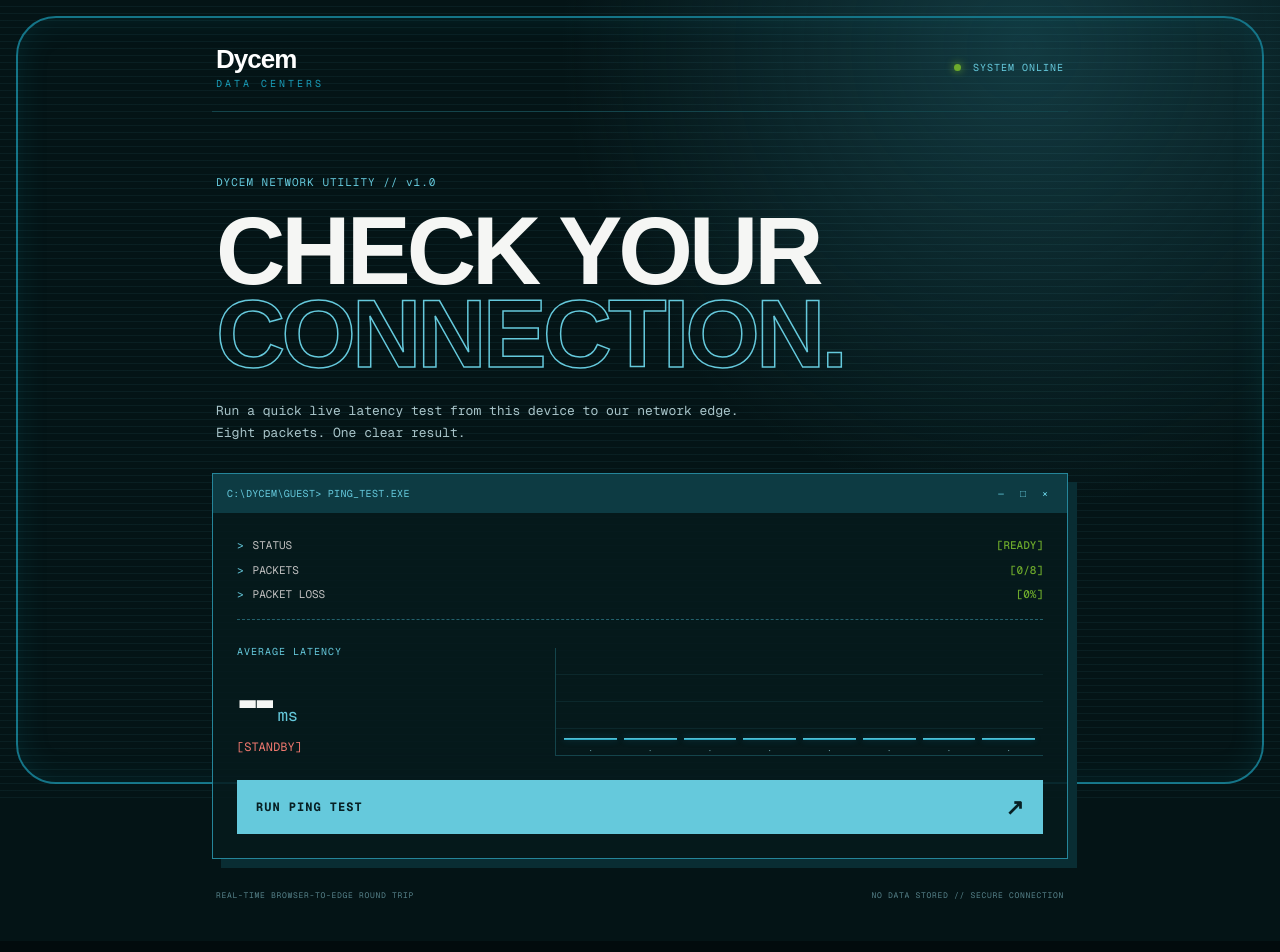
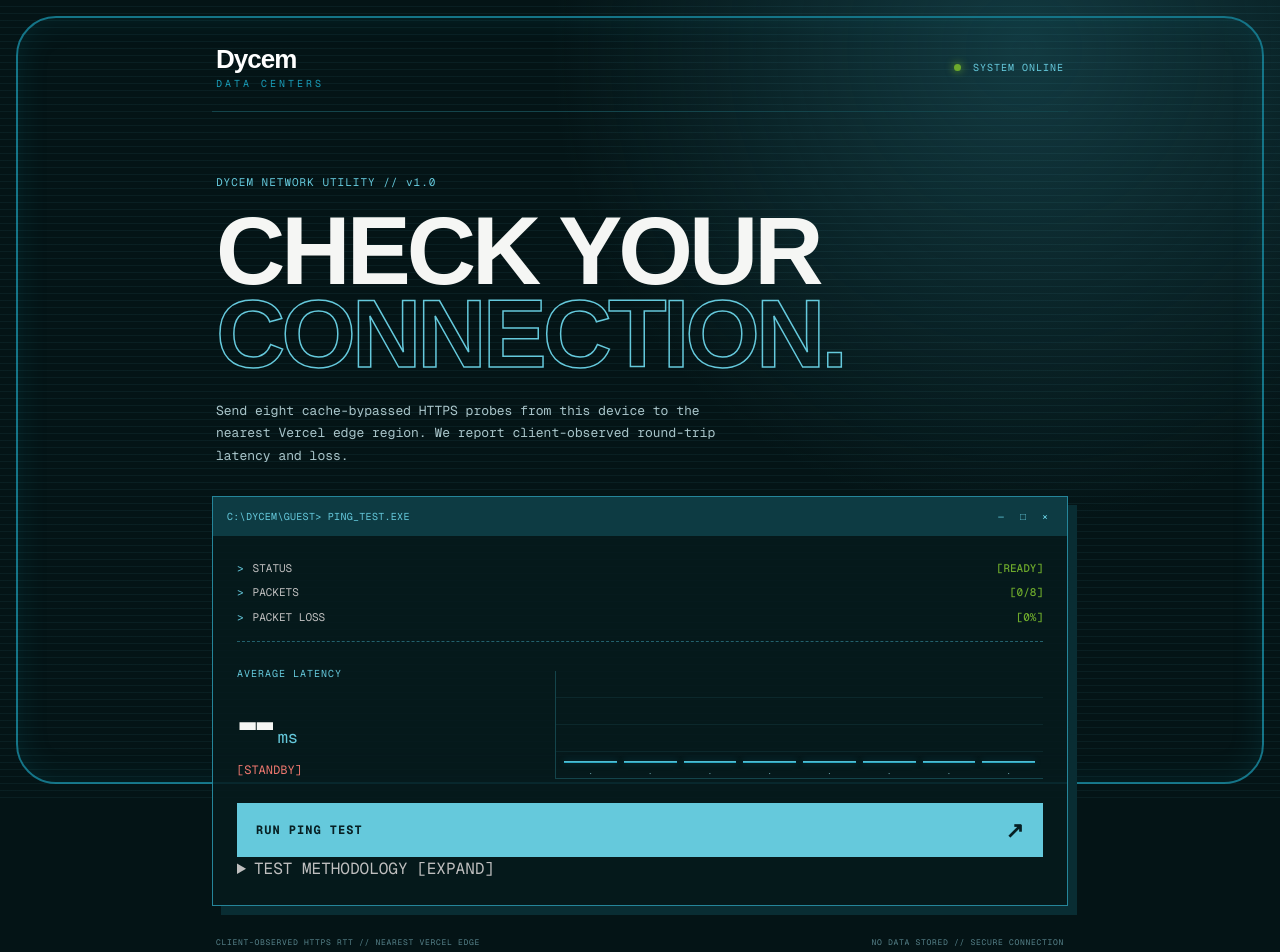
Before and after one commit to sfinnertydycem-create/live_ping, a Next.js app: page / in a window 1280 px wide. Shown: the top 952 px of the page. Built offline with nearby package versions, Linux system fonts and the light colour scheme.

Commit message:
Clarify latency test methodology

```diff
--- a/app/ping-terminal.tsx
+++ b/app/ping-terminal.tsx
@@ -79,8 +79,8 @@ export function PingTerminal() {
         <p className="eyebrow">DYCEM NETWORK UTILITY // v1.0</p>
         <h1>CHECK YOUR<br /><span>CONNECTION.</span></h1>
         <p className="intro">
-          Run a quick live latency test from this device to our network edge.
-          Eight packets. One clear result.
+          Send eight cache-bypassed HTTPS probes from this device to the nearest
+          Vercel edge region. We report client-observed round-trip latency and loss.
         </p>
       </section>
 
@@ -119,11 +119,29 @@ export function PingTerminal() {
             <span>{running ? "TEST IN PROGRESS" : samples.length ? "RUN AGAIN" : "RUN PING TEST"}</span>
             <b>{running ? "···" : "↗"}</b>
           </button>
+
+          <details className="methodology">
+            <summary>TEST METHODOLOGY <span>[EXPAND]</span></summary>
+            <div className="method-grid">
+              <p><span>TRANSPORT</span><b>HTTPS GET /api/ping</b></p>
+              <p><span>SAMPLE SET</span><b>8 sequential probes</b></p>
+              <p><span>CACHE</span><b>Bypassed + unique token</b></p>
+              <p><span>TIMEOUT</span><b>5,000 ms per probe</b></p>
+              <p><span>METRIC</span><b>Client wall-clock RTT</b></p>
+              <p><span>LOSS</span><b>Failed / aborted requests</b></p>
+            </div>
+            <p className="method-note">
+              This is application-layer HTTP latency, not ICMP ping. Results may
+              include connection setup, TLS, HTTP processing, browser scheduling,
+              and the network path to the hosting edge. It does not test Dycem’s
+              corporate network or data-center infrastructure.
+            </p>
+          </details>
         </div>
       </section>
 
       <footer>
-        <span>REAL-TIME BROWSER-TO-EDGE ROUND TRIP</span>
+        <span>CLIENT-OBSERVED HTTPS RTT // NEAREST VERCEL EDGE</span>
         <span>NO DATA STORED // SECURE CONNECTION</span>
       </footer>
     </main>
```
